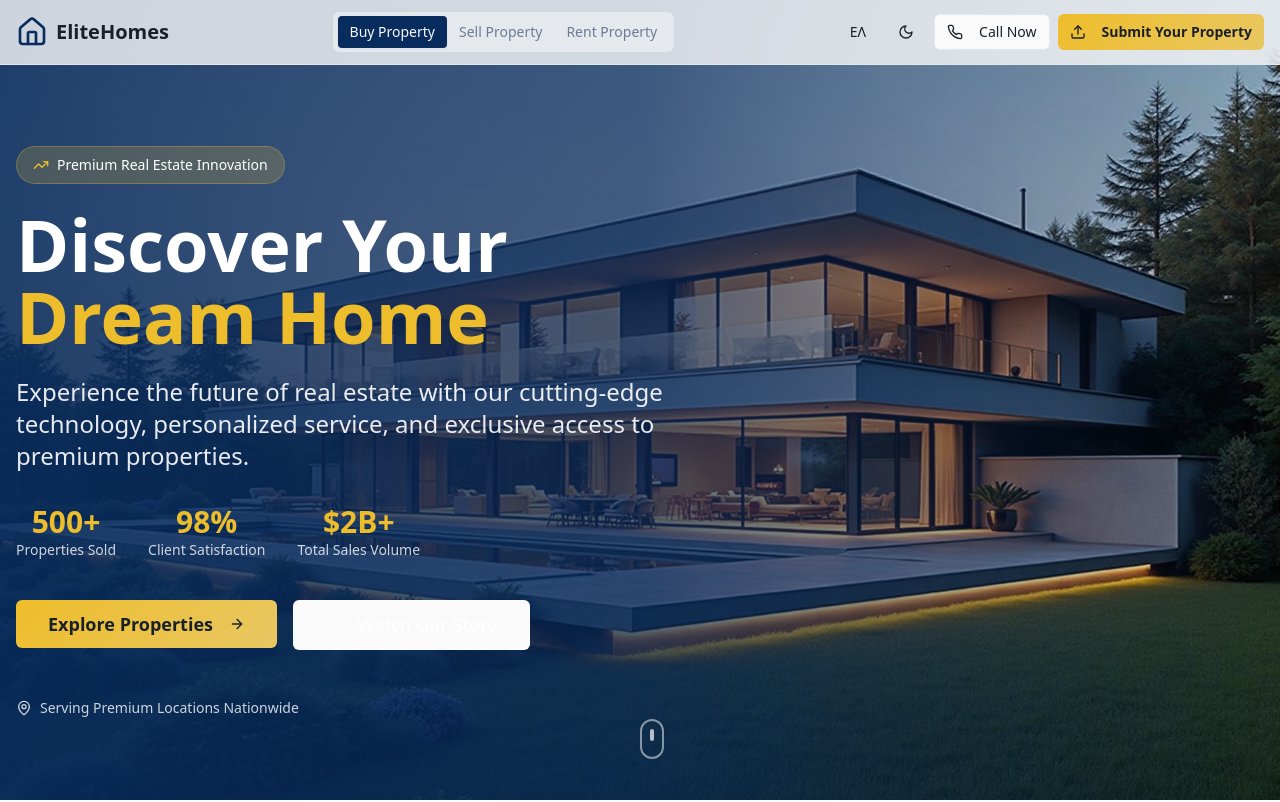
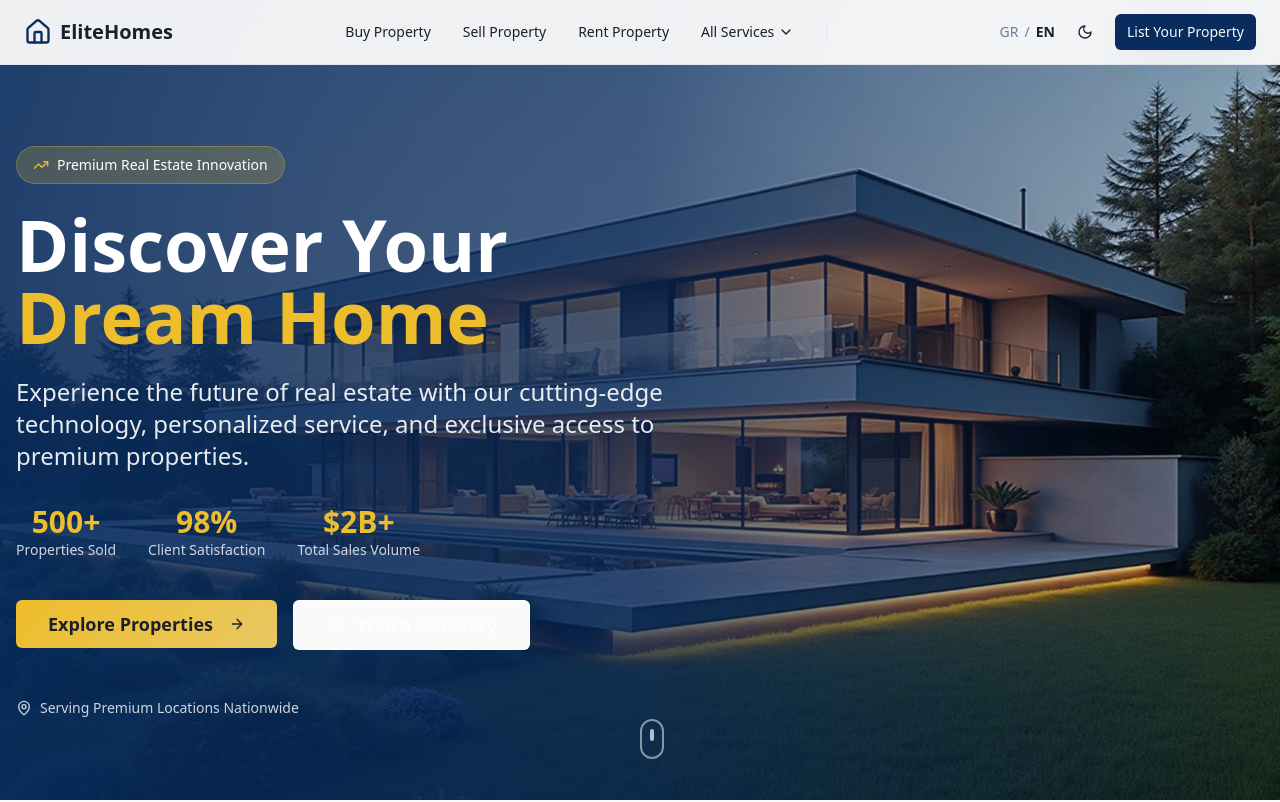
Before and after one commit to Xazoklis49/realty-vista-genesis, a React (Vite) app: page / in a window 1280 px wide. Shown: the top 802 px of the page. Built offline with nearby package versions, Linux system fonts and the light colour scheme.

Commit message:
Refactor: Update header navigation

```diff
--- a/src/components/Header.tsx
+++ b/src/components/Header.tsx
@@ -1,69 +1,67 @@
 import { useState } from "react";
 import { Button } from "@/components/ui/button";
-import { Menu, X, Home, Phone, Moon, Sun, Upload } from "lucide-react";
+import { Menu, X, Home, Moon, Sun, Upload, ChevronDown } from "lucide-react";
 import { useLanguage } from "@/contexts/LanguageContext";
 import { useTheme } from "next-themes";
-import { Tabs, TabsList, TabsTrigger } from "@/components/ui/tabs";
+import { Separator } from "@/components/ui/separator";
 
 export const Header = () => {
   const [isMenuOpen, setIsMenuOpen] = useState(false);
-  const [activeTab, setActiveTab] = useState("buy");
   const { language, setLanguage, t } = useLanguage();
   const { theme, setTheme } = useTheme();
 
   const toggleMenu = () => setIsMenuOpen(!isMenuOpen);
 
   return (
-    <header className="fixed top-0 left-0 right-0 z-50 bg-background/80 backdrop-blur-lg border-b border-border">
-      <div className="container mx-auto px-4">
+    <header className="fixed top-0 left-0 right-0 z-50 bg-background/95 backdrop-blur-lg border-b border-border">
+      <div className="container mx-auto px-6">
         <div className="flex items-center justify-between h-16">
           {/* Logo */}
           <div className="flex items-center space-x-2">
-            <Home className="h-8 w-8 text-primary" />
+            <Home className="h-7 w-7 text-primary" />
             <span className="text-xl font-bold text-foreground">EliteHomes</span>
           </div>
 
-          {/* Desktop Navigation - Property Tabs */}
-          <Tabs value={activeTab} onValueChange={setActiveTab} className="hidden md:block">
-            <TabsList className="bg-background/50 border border-border">
-              <TabsTrigger value="buy" className="data-[state=active]:bg-primary data-[state=active]:text-primary-foreground">
-                {t('buyProperty')}
-              </TabsTrigger>
-              <TabsTrigger value="sell" className="data-[state=active]:bg-primary data-[state=active]:text-primary-foreground">
-                {t('sellProperty')}
-              </TabsTrigger>
-              <TabsTrigger value="rent" className="data-[state=active]:bg-primary data-[state=active]:text-primary-foreground">
-                {t('rentProperty')}
-              </TabsTrigger>
-            </TabsList>
-          </Tabs>
+          {/* Desktop Navigation Links */}
+          <nav className="hidden lg:flex items-center space-x-8">
+            <button className="text-sm font-medium text-foreground hover:text-primary transition-colors">
+              {t('buyProperty')}
+            </button>
+            <button className="text-sm font-medium text-foreground hover:text-primary transition-colors">
+              {t('sellProperty')}
+            </button>
+            <button className="text-sm font-medium text-foreground hover:text-primary transition-colors">
+              {t('rentProperty')}
+            </button>
+            <button className="flex items-center gap-1 text-sm font-medium text-foreground hover:text-primary transition-colors">
+              {t('allServices')}
+              <ChevronDown className="h-4 w-4" />
+            </button>
 
-          {/* Desktop Actions */}
-          <div className="hidden md:flex items-center space-x-2">
-            <Button
-              variant="ghost"
-              size="sm"
+            <Separator orientation="vertical" className="h-6" />
+          </nav>
+
+          {/* Desktop Right Actions */}
+          <div className="hidden lg:flex items-center space-x-3">
+            <button
               onClick={() => setLanguage(language === 'en' ? 'gr' : 'en')}
-              className="font-medium"
+              className="flex items-center gap-1.5 text-sm font-medium text-muted-foreground hover:text-foreground transition-colors"
             >
-              {language === 'en' ? 'ΕΛ' : 'EN'}
-            </Button>
+              <span className={language === 'gr' ? 'text-foreground font-semibold' : ''}>GR</span>
+              <span className="text-muted-foreground">/</span>
+              <span className={language === 'en' ? 'text-foreground font-semibold' : ''}>EN</span>
+            </button>
 
             <Button
               variant="ghost"
               size="icon"
               onClick={() => setTheme(theme === 'dark' ? 'light' : 'dark')}
+              className="h-9 w-9"
             >
-              {theme === 'dark' ? <Sun className="h-4 w-4" /> : <Moon className="h-4 w-4" />}
+              <Moon className="h-4 w-4" />
             </Button>
 
-            <Button variant="outline" size="sm">
-              <Phone className="h-4 w-4 mr-2" />
-              {t('callNow')}
-            </Button>
-
-            <Button variant="luxury" size="sm">
-              <Upload className="h-4 w-4 mr-2" />
+            <Button variant="default" size="sm" className="ml-2">
               {t('submitProperty')}
             </Button>
           </div>
@@ -71,7 +69,7 @@ export const Header = () => {
           {/* Mobile Menu Button */}
           <button
             onClick={toggleMenu}
-            className="md:hidden p-2 text-foreground hover:text-primary transition-colors"
+            className="lg:hidden p-2 text-foreground hover:text-primary transition-colors"
           >
             {isMenuOpen ? <X className="h-6 w-6" /> : <Menu className="h-6 w-6" />}
           </button>
@@ -79,45 +77,46 @@ export const Header = () => {
 
         {/* Mobile Navigation */}
         {isMenuOpen && (
-          <div className="md:hidden py-4 border-t border-border animate-fade-up">
-            <nav className="flex flex-col space-y-4">
-              <Tabs value={activeTab} onValueChange={setActiveTab} className="w-full">
-                <TabsList className="w-full grid grid-cols-3">
-                  <TabsTrigger value="buy">{t('buyProperty')}</TabsTrigger>
-                  <TabsTrigger value="sell">{t('sellProperty')}</TabsTrigger>
-                  <TabsTrigger value="rent">{t('rentProperty')}</TabsTrigger>
-                </TabsList>
-              </Tabs>
+          <div className="lg:hidden py-4 border-t border-border animate-fade-in">
+            <nav className="flex flex-col space-y-3">
+              <button className="text-left text-sm font-medium text-foreground hover:text-primary transition-colors py-2">
+                {t('buyProperty')}
+              </button>
+              <button className="text-left text-sm font-medium text-foreground hover:text-primary transition-colors py-2">
+                {t('sellProperty')}
+              </button>
+              <button className="text-left text-sm font-medium text-foreground hover:text-primary transition-colors py-2">
+                {t('rentProperty')}
+              </button>
+              <button className="flex items-center gap-1 text-sm font-medium text-foreground hover:text-primary transition-colors py-2">
+                {t('allServices')}
+                <ChevronDown className="h-4 w-4" />
+              </button>
 
-              <div className="flex items-center justify-between pt-2">
-                <Button
-                  variant="ghost"
-                  size="sm"
+              <Separator className="my-2" />
+
+              <div className="flex items-center justify-between py-2">
+                <button
                   onClick={() => setLanguage(language === 'en' ? 'gr' : 'en')}
-                  className="font-medium"
+                  className="flex items-center gap-1.5 text-sm font-medium text-muted-foreground"
                 >
-                  {language === 'en' ? 'ΕΛ' : 'EN'}
-                </Button>
+                  <span className={language === 'gr' ? 'text-foreground font-semibold' : ''}>GR</span>
+                  <span>/</span>
+                  <span className={language === 'en' ? 'text-foreground font-semibold' : ''}>EN</span>
+                </button>
 
                 <Button
                   variant="ghost"
                   size="icon"
                   onClick={() => setTheme(theme === 'dark' ? 'light' : 'dark')}
                 >
-                  {theme === 'dark' ? <Sun className="h-4 w-4" /> : <Moon className="h-4 w-4" />}
+                  <Moon className="h-4 w-4" />
                 </Button>
               </div>
 
-              <div className="flex flex-col space-y-2 pt-2">
-                <Button variant="outline" size="sm">
-                  <Phone className="h-4 w-4 mr-2" />
-                  {t('callNow')}
-                </Button>
-                <Button variant="luxury" size="sm">
-                  <Upload className="h-4 w-4 mr-2" />
-                  {t('submitProperty')}
-                </Button>
-              </div>
+              <Button variant="default" size="sm" className="w-full mt-2">
+                {t('submitProperty')}
+              </Button>
             </nav>
           </div>
         )}
--- a/src/contexts/LanguageContext.tsx
+++ b/src/contexts/LanguageContext.tsx
@@ -13,7 +13,8 @@ const translations = {
     buyProperty: 'Buy Property',
     sellProperty: 'Sell Property',
     rentProperty: 'Rent Property',
-    submitProperty: 'Submit Your Property',
+    allServices: 'All Services',
+    submitProperty: 'List Your Property',
     callNow: 'Call Now',
     getStarted: 'Get Started',
     heroTitle: 'Find Your Dream Property',
@@ -42,6 +43,7 @@ const translations = {
     buyProperty: 'Αγορά Ακινήτου',
     sellProperty: 'Πώληση Ακινήτου',
     rentProperty: 'Ενοικίαση Ακινήτου',
+    allServices: 'Όλες οι Υπηρεσίες',
     submitProperty: 'Καταχώρηση Ακινήτου',
     callNow: 'Καλέστε Τώρα',
     getStarted: 'Ξεκινήστε',
```
